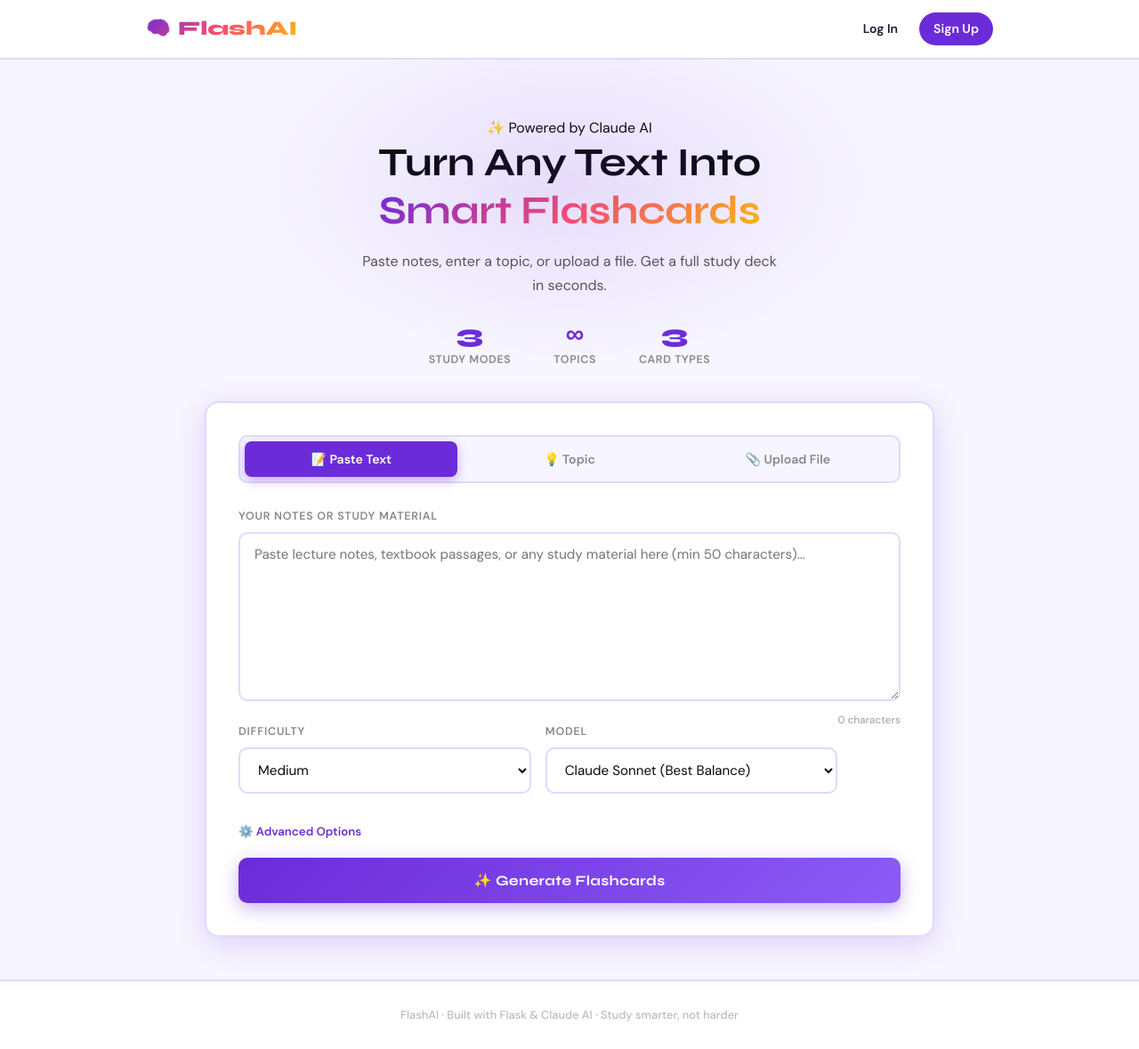
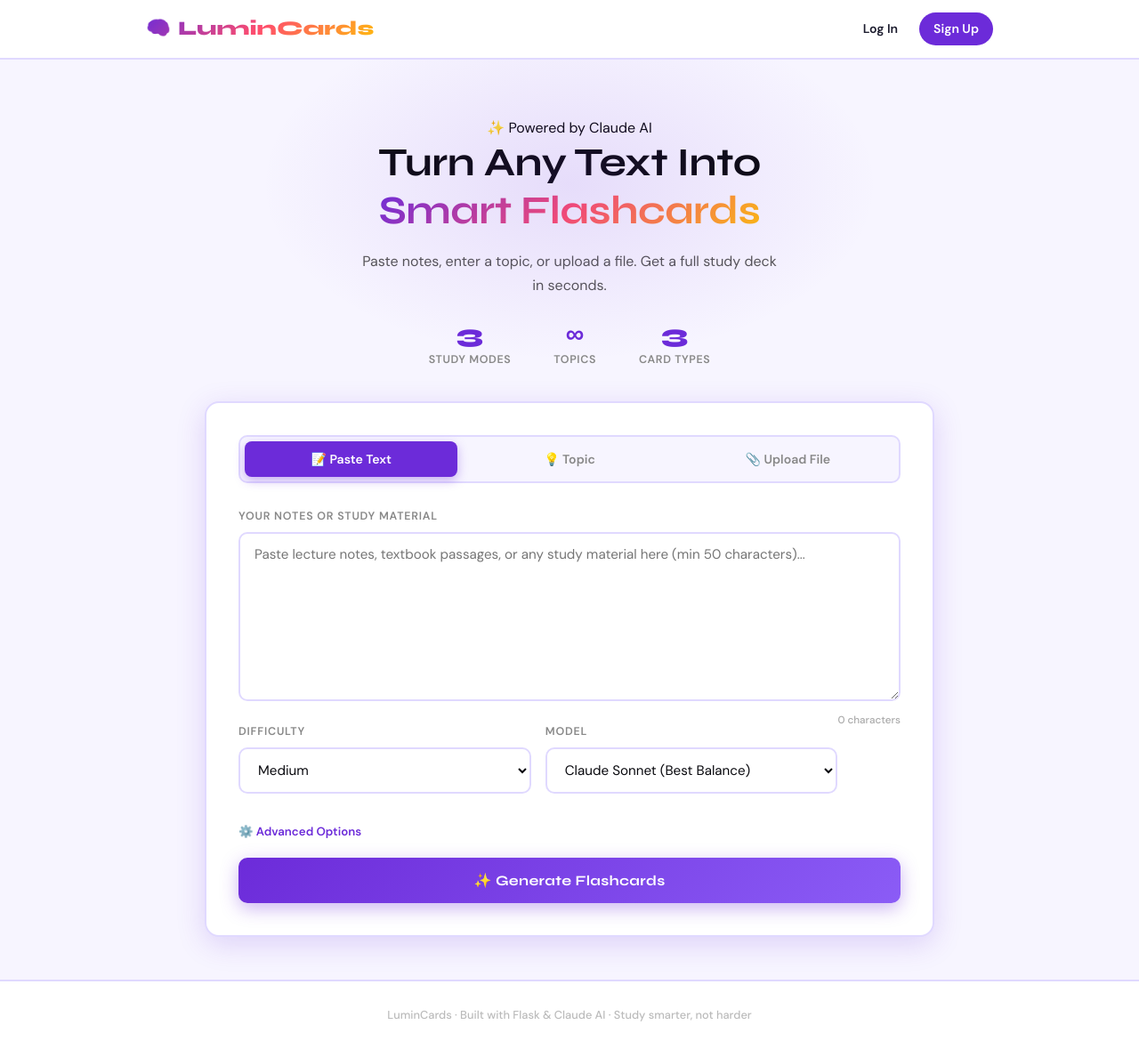
Before and after one commit to mohamedanoor/FlashAI, a Flask app: page / in a window 1280 px wide. Shown: the whole page at 89% size. Run offline with Flask 3, Linux system fonts and the light colour scheme.

Commit message:
Rebrand to LuminCards

```diff
--- a/templates/analytics.html
+++ b/templates/analytics.html
@@ -3,7 +3,7 @@
 <head>
     <meta charset="UTF-8">
     <meta name="viewport" content="width=device-width, initial-scale=1.0">
-    <title>Analytics – FlashAI</title>
+    <title>Analytics – LuminCards</title>
     <link rel="stylesheet" href="{{ url_for('static', filename='css/styles.css') }}?v=7">
     <link rel="preconnect" href="https://fonts.googleapis.com">
     <link href="https://fonts.googleapis.com/css2?family=Syne:wght@400;500;600;700;800&family=DM+Sans:ital,wght@0,300;0,400;0,500;0,600;1,400&display=swap" rel="stylesheet">
@@ -13,7 +13,7 @@
 
 <header class="main-header">
     <div class="header-inner">
-        <a href="/" class="logo"><span class="logo-icon">🧠</span> FlashAI</a>
+        <a href="/" class="logo"><span class="logo-icon">🧠</span> LuminCards</a>
         <nav class="header-nav">
             <a href="{{ url_for('index') }}">Home</a>
             <a href="{{ url_for('my_decks') }}">My Decks</a>
--- a/templates/flashcards.html
+++ b/templates/flashcards.html
@@ -3,7 +3,7 @@
 <head>
     <meta charset="UTF-8">
     <meta name="viewport" content="width=device-width, initial-scale=1.0">
-    <title>Study Mode – FlashAI</title>
+    <title>Study Mode – LuminCards</title>
     <link rel="stylesheet" href="{{ url_for('static', filename='css/styles.css') }}?v=7">
     <link rel="preconnect" href="https://fonts.googleapis.com">
     <link href="https://fonts.googleapis.com/css2?family=Syne:wght@400;500;600;700;800&family=DM+Sans:ital,wght@0,300;0,400;0,500;0,600;1,400&display=swap" rel="stylesheet">
--- a/templates/index.html
+++ b/templates/index.html
@@ -3,7 +3,7 @@
 <head>
     <meta charset="UTF-8">
     <meta name="viewport" content="width=device-width, initial-scale=1.0">
-    <title>FlashAI – AI Flashcard Generator</title>
+    <title>LuminCards – AI Flashcard Generator</title>
     <link rel="stylesheet" href="{{ url_for('static', filename='css/styles.css') }}?v=7">
     <link rel="preconnect" href="https://fonts.googleapis.com">
     <link href="https://fonts.googleapis.com/css2?family=Syne:wght@400;500;600;700;800&family=DM+Sans:ital,wght@0,300;0,400;0,500;0,600;1,400&display=swap" rel="stylesheet">
@@ -15,7 +15,7 @@
     <header class="main-header">
         <div class="header-inner">
             <a href="/" class="logo">
-                <span class="logo-icon">🧠</span> FlashAI
+                <span class="logo-icon">🧠</span> LuminCards
             </a>
             <nav class="header-nav">
                 {% if current_user.is_authenticated %}
@@ -221,7 +221,7 @@
     <div id="modal-overlay" class="modal-overlay hidden" onclick="closeModal()"></div>
 
     <footer class="main-footer">
-        <p>FlashAI · Built with Flask & Claude AI · Study smarter, not harder</p>
+        <p>LuminCards · Built with Flask & Claude AI · Study smarter, not harder</p>
     </footer>
 
 </div>
--- a/templates/login.html
+++ b/templates/login.html
@@ -3,7 +3,7 @@
 <head>
     <meta charset="UTF-8">
     <meta name="viewport" content="width=device-width, initial-scale=1.0">
-    <title>Log In – FlashAI</title>
+    <title>Log In – LuminCards</title>
     <link rel="stylesheet" href="{{ url_for('static', filename='css/styles.css') }}?v=7">
     <link rel="preconnect" href="https://fonts.googleapis.com">
     <link href="https://fonts.googleapis.com/css2?family=Syne:wght@400;500;600;700;800&family=DM+Sans:ital,wght@0,300;0,400;0,500;0,600;1,400&display=swap" rel="stylesheet">
--- a/templates/my_decks.html
+++ b/templates/my_decks.html
@@ -3,7 +3,7 @@
 <head>
     <meta charset="UTF-8">
     <meta name="viewport" content="width=device-width, initial-scale=1.0">
-    <title>My Decks – FlashAI</title>
+    <title>My Decks – LuminCards</title>
     <link rel="stylesheet" href="{{ url_for('static', filename='css/styles.css') }}?v=7">
     <link rel="preconnect" href="https://fonts.googleapis.com">
     <link href="https://fonts.googleapis.com/css2?family=Syne:wght@400;500;600;700;800&family=DM+Sans:ital,wght@0,300;0,400;0,500;0,600;1,400&display=swap" rel="stylesheet">
@@ -12,7 +12,7 @@
 
 <header class="main-header">
     <div class="header-inner">
-        <a href="/" class="logo"><span class="logo-icon">🧠</span> FlashAI</a>
+        <a href="/" class="logo"><span class="logo-icon">🧠</span> LuminCards</a>
         <nav class="header-nav">
             <a href="{{ url_for('index') }}">Home</a>
             <a href="{{ url_for('analytics') }}">Analytics</a>
--- a/templates/signup.html
+++ b/templates/signup.html
@@ -3,7 +3,7 @@
 <head>
     <meta charset="UTF-8">
     <meta name="viewport" content="width=device-width, initial-scale=1.0">
-    <title>Sign Up – FlashAI</title>
+    <title>Sign Up – LuminCards</title>
     <link rel="stylesheet" href="{{ url_for('static', filename='css/styles.css') }}?v=7">
     <link rel="preconnect" href="https://fonts.googleapis.com">
     <link href="https://fonts.googleapis.com/css2?family=Syne:wght@400;500;600;700;800&family=DM+Sans:ital,wght@0,300;0,400;0,500;0,600;1,400&display=swap" rel="stylesheet">
```
